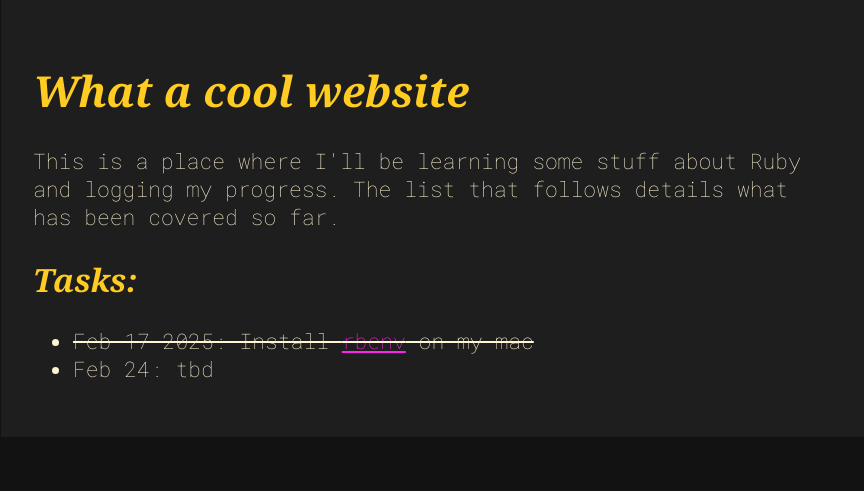
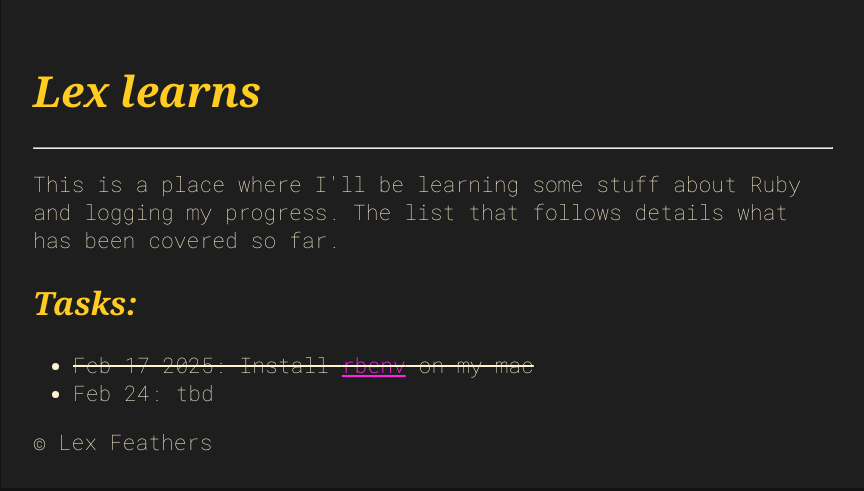
Before and after one commit to lexfeathers/minataur, a plain HTML site: page index.html in a window 1280 px wide. Shown: the whole page, without its empty margins (207-1071 px from the left). Drawn offline with Linux system fonts and the light colour scheme.

Commit message:
Fun with the layout

```diff
--- a/index.html
+++ b/index.html
@@ -10,15 +10,26 @@
 </head>
 <body>
     <main>
-        <h1>What a cool website</h1>
+        <header>
+            <h1>Lex learns</h1>
+            <hr>
+        </header>
+
+        <article>
             <p>This is a place where I'll be learning some stuff about Ruby and logging my progress. The list that follows details what has been covered so far.</p>
+
             <h2>Tasks:</h2>
             <ul>
                 <li><s>Feb 17 2025: Install <a href="https://github.com/rbenv/rbenv" target="_blank">rbenv</a> on my mac</s></li>
                 <li>Feb 24: tbd</li>
             </ul>
+        </article>
+
+        <footer>
+            <span>&copy; Lex Feathers</span>
+        </footer>
     </main>
-</body>
+
     <style>
         body {
             background-color: #121212;
@@ -29,9 +40,12 @@
             color: color-mix(in srgb, #ffcc22, white 80%);
         }
 
-    main {
+        header, footer, main {
             width: 800px;
             margin: auto;
+        }
+
+        main {
             padding: 2rem;
             height: 100%;
             background-color: color-mix(in srgb, #121212, white 5%);
@@ -39,6 +53,7 @@
 
         a {
             color: #ff22ed;
+            font-weight: 200;
         }
 
         h1, h2, h3 {
@@ -47,4 +62,5 @@
             font-style: italic;
         }
     </style>
+</body>
 </html>
```
Lines whose indentation alone changed are shown as unchanged.
